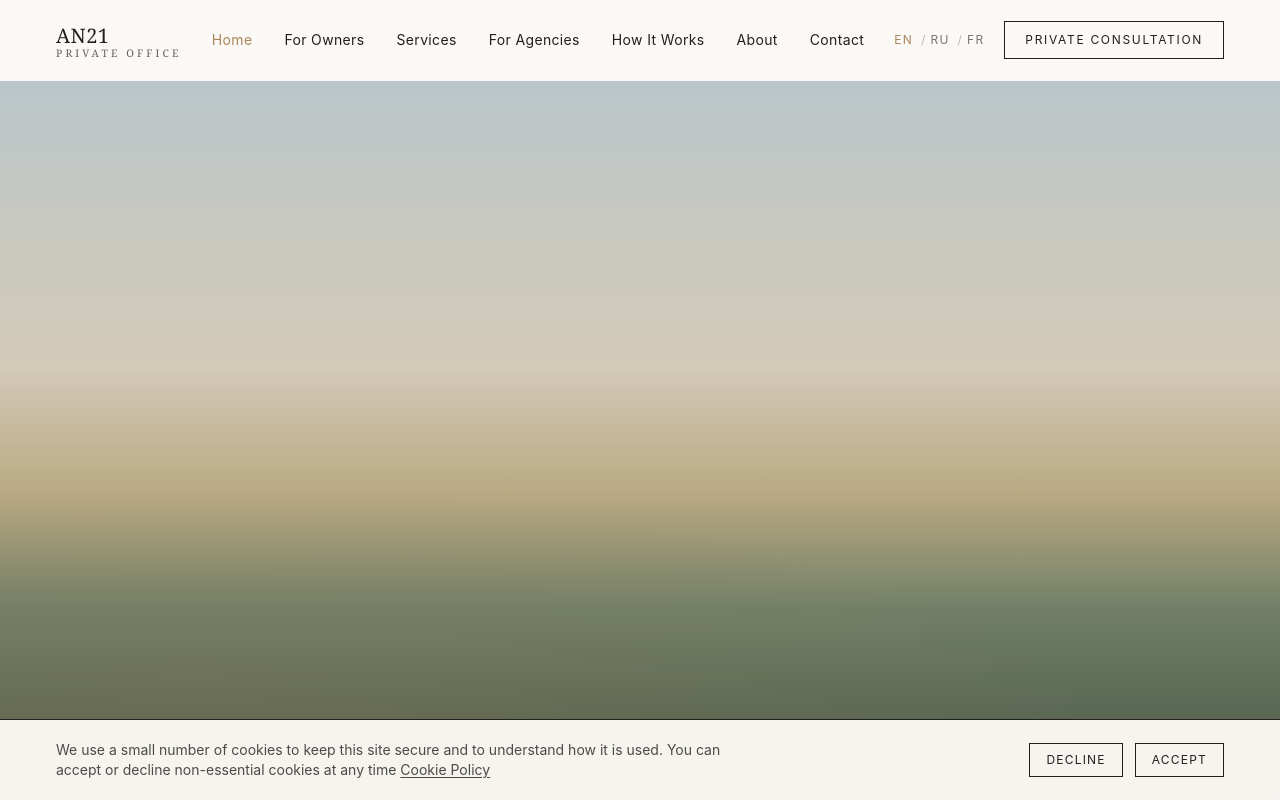
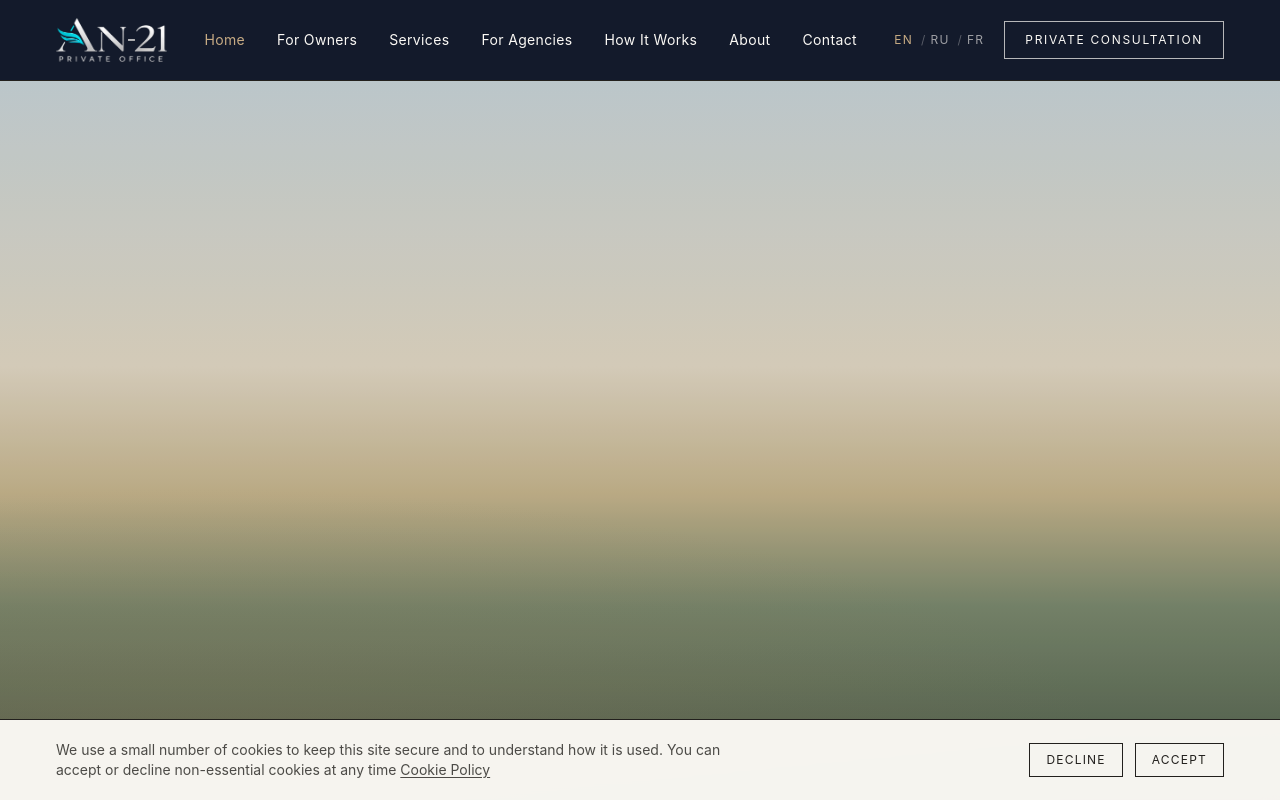
Before and after one commit to Panomero/av-maisonnier, a Next.js app: page /en in a window 1280 px wide. Shown: the top 800 px of the page. Built offline with nearby package versions, Linux system fonts and the light colour scheme.

Commit message:
Add AN21 logo, dark header

```diff
--- a/src/components/Footer.tsx
+++ b/src/components/Footer.tsx
@@ -1,4 +1,5 @@
 import Link from "next/link";
+import Image from "next/image";
 import type { Dictionary } from "@/i18n/dictionary.types";
 import type { Locale } from "@/i18n/config";
 
@@ -24,8 +25,8 @@ export default function Footer({
     <footer className="bg-navy text-offwhite/90 mt-24">
       <div className="container-page py-16 grid gap-12 md:grid-cols-4">
         <div className="md:col-span-2">
-          <p className="font-serif-display text-2xl">{dict.meta.siteName}</p>
-          <p className="mt-1 text-xs tracking-[0.2em] uppercase text-bronze-light">
+          <Image src="/logo.png" alt={dict.meta.siteName} width={1000} height={396} className="h-16 w-auto" />
+          <p className="mt-3 text-xs tracking-[0.2em] uppercase text-bronze-light">
             {dict.meta.descriptor}
           </p>
           <p className="mt-6 max-w-sm text-sm text-offwhite/70">{dict.footer.tagline}</p>
--- a/src/components/Header.tsx
+++ b/src/components/Header.tsx
@@ -1,6 +1,7 @@
 "use client";
 
 import Link from "next/link";
+import Image from "next/image";
 import { usePathname } from "next/navigation";
 import { useEffect, useState } from "react";
 import type { Dictionary } from "@/i18n/dictionary.types";
@@ -66,11 +67,7 @@ export default function Header({
         of the viewport. Keeping <header> filter-free fixes it.
       */}
       <div
-        className={`transition-colors duration-300 ${
-          scrolled || open
-            ? "bg-offwhite/95 backdrop-blur border-b border-line"
-            : "bg-transparent border-b border-transparent"
-        }`}
+        className="bg-navy border-b border-line-dark"
       >
         <div className="container-page flex h-20 items-center justify-between">
           <Link
@@ -88,10 +85,14 @@ export default function Header({
               }
             }}
           >
-            <span className="block text-xl">AN21</span>
-            <span className="block text-[0.65rem] tracking-[0.3em] text-charcoal/70 -mt-0.5">
-              PRIVATE OFFICE
-            </span>
+            <Image
+              src="/logo.png"
+              alt={dict.meta.siteName}
+              width={1000}
+              height={396}
+              priority
+              className="h-11 w-auto"
+            />
           </Link>
 
           <nav
@@ -103,7 +104,7 @@ export default function Header({
                 key={item.href}
                 href={item.href}
                 className={`transition-opacity hover:opacity-70 ${
-                  isActive(item.href) ? "text-bronze" : "text-charcoal"
+                  isActive(item.href) ? "text-bronze-light" : "text-offwhite"
                 }`}
                 aria-current={isActive(item.href) ? "page" : undefined}
               >
@@ -116,7 +117,7 @@ export default function Header({
             <LanguageSwitcher locale={locale} pathname={pathname ?? `/${locale}`} label={dict.nav.language} />
             <Link
               href={`/${locale}/contact`}
-              className="border border-charcoal px-5 py-2.5 text-xs tracking-[0.14em] uppercase hover:bg-charcoal hover:text-offwhite transition-colors"
+              className="border border-offwhite/70 text-offwhite px-5 py-2.5 text-xs tracking-[0.14em] uppercase hover:bg-offwhite hover:text-navy transition-colors"
             >
               {dict.nav.consultation}
             </Link>
@@ -131,12 +132,12 @@ export default function Header({
             onClick={() => setOpen((v) => !v)}
           >
             <span
-              className={`block h-px w-6 bg-charcoal transition-transform ${
+              className={`block h-px w-6 bg-offwhite transition-transform ${
                 open ? "translate-y-[3px] rotate-45" : ""
               }`}
             />
             <span
-              className={`block h-px w-6 bg-charcoal transition-transform ${
+              className={`block h-px w-6 bg-offwhite transition-transform ${
                 open ? "-translate-y-[3px] -rotate-45" : ""
               }`}
             />
@@ -208,12 +209,12 @@ function LanguageSwitcher({
     <div className="flex items-center gap-1 text-xs tracking-widest" aria-label={label}>
       {locales.map((l, index) => (
         <span key={l} className="flex items-center">
-          {index > 0 && <span className="mx-1 text-charcoal/30">/</span>}
+          {index > 0 && <span className="mx-1 text-offwhite/30">/</span>}
           <Link
             href={withLocalePath(pathname, l)}
             hrefLang={l}
             className={
-              l === locale ? "text-bronze" : "text-charcoal/60 hover:text-charcoal"
+              l === locale ? "text-bronze-light" : "text-offwhite/60 hover:text-offwhite"
             }
           >
             {localeNames[l]}
```
Also changed, not shown: public/logo.png (added).
